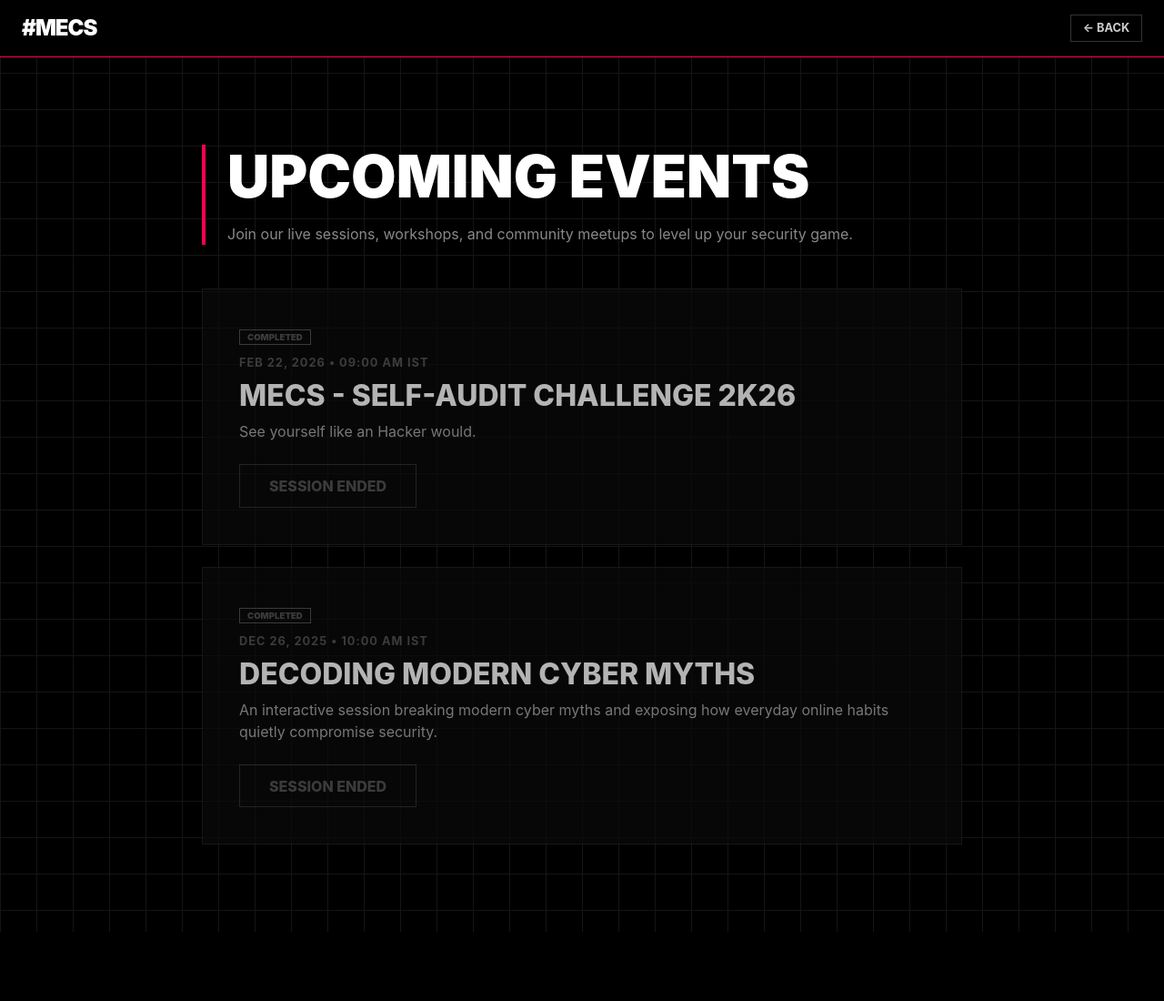
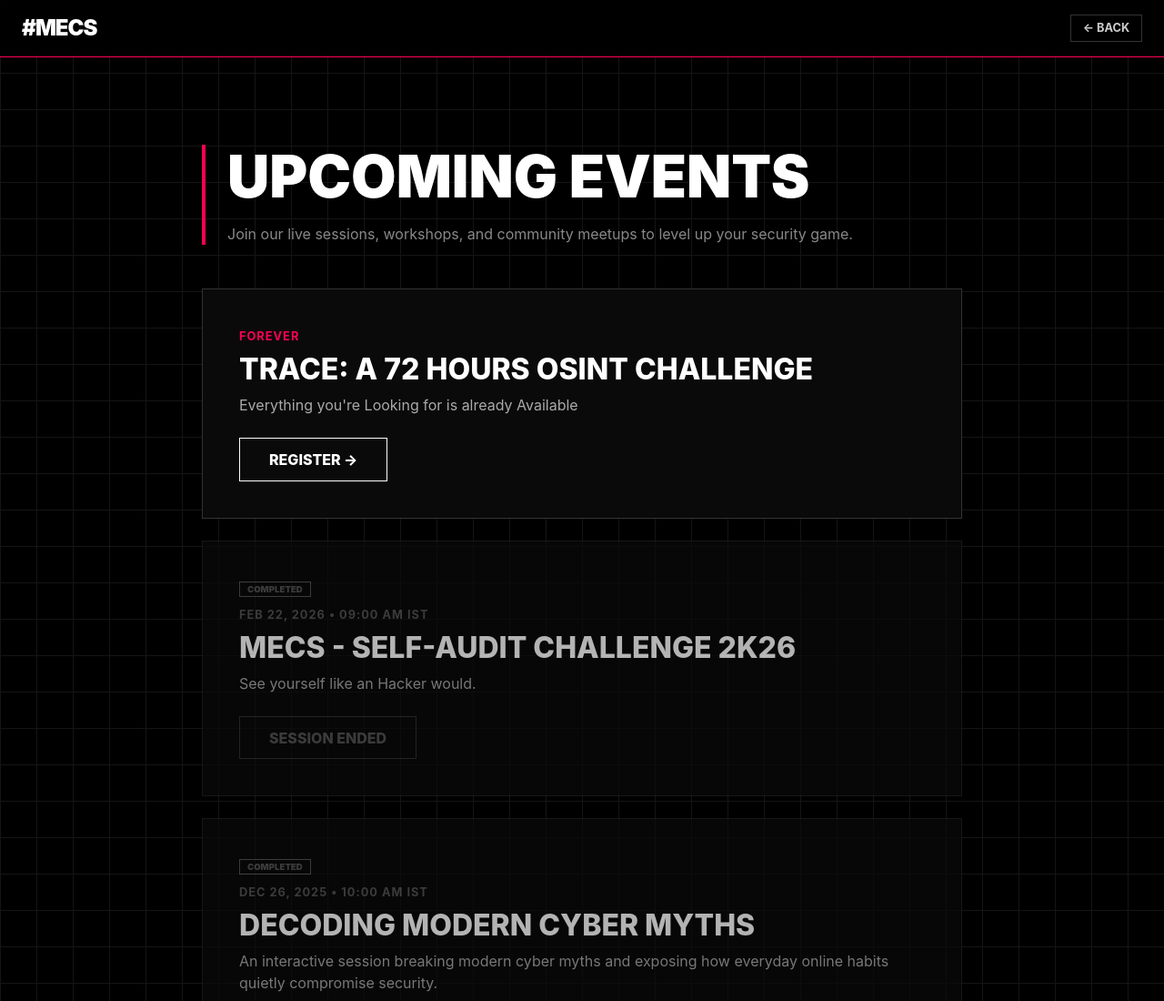
Before and after one commit to makeeveryonecybersafe/makeeveryonecybersafe.github.io, a plain HTML site: page events.html in a window 1280 px wide. Shown: the top 1100 px of the page at 91% size. Before the commit the page ends 1024 px from the top, so only its background shows below. Drawn offline with Linux system fonts and the light colour scheme.

Commit message:
Updated events.html

```diff
--- a/events.html
+++ b/events.html
@@ -228,6 +228,12 @@
     // --- EVENT DATA CONTROL ---
     const events = [
       {
+        date: "Forever",
+        title: "TRACE: A 72 HOURS OSINT CHALLENGE",
+        desc: "Everything you're Looking for is already Available",
+        link: "https://makeeveryonecybersafe.github.io",
+        completed: false
+      },{
         date: "FEB 22, 2026 • 09:00 AM IST",
         title: "MECS - SELF-AUDIT CHALLENGE 2K26",
         desc: "See yourself like an Hacker would.",
```
